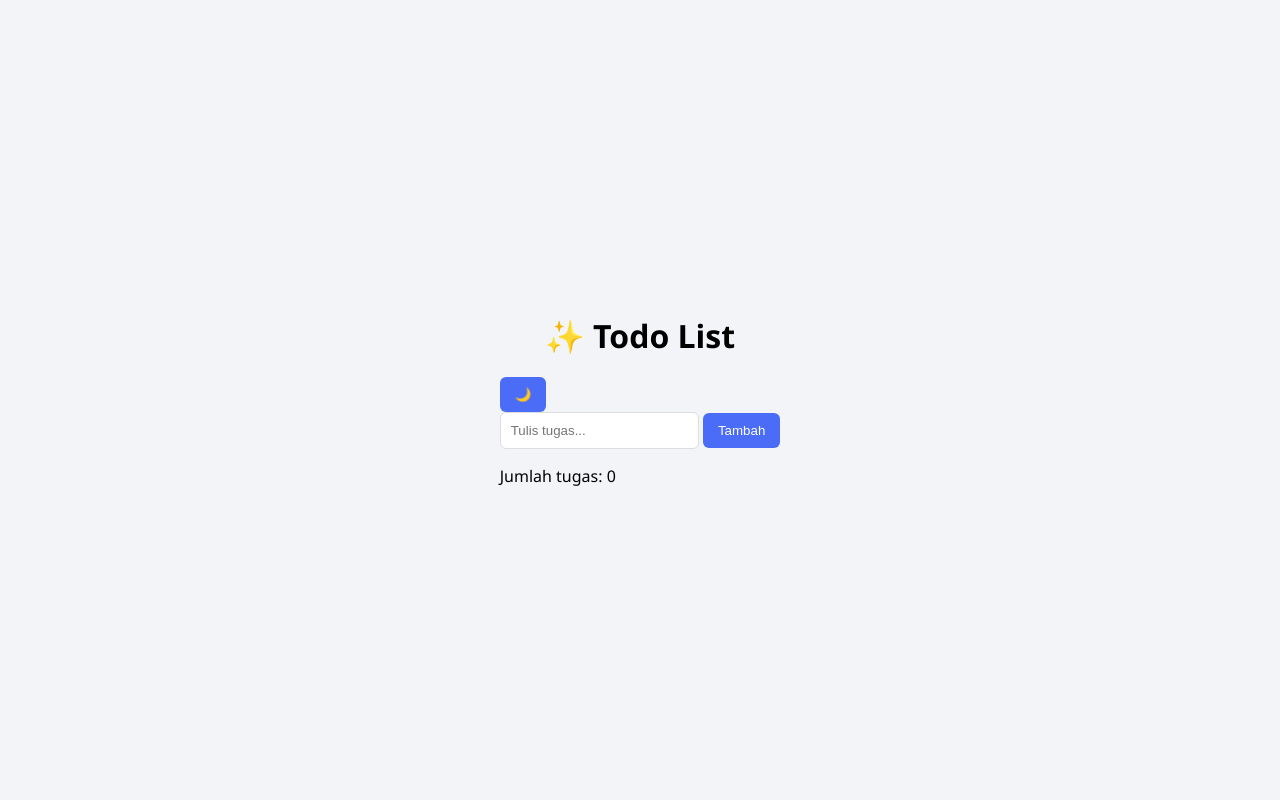
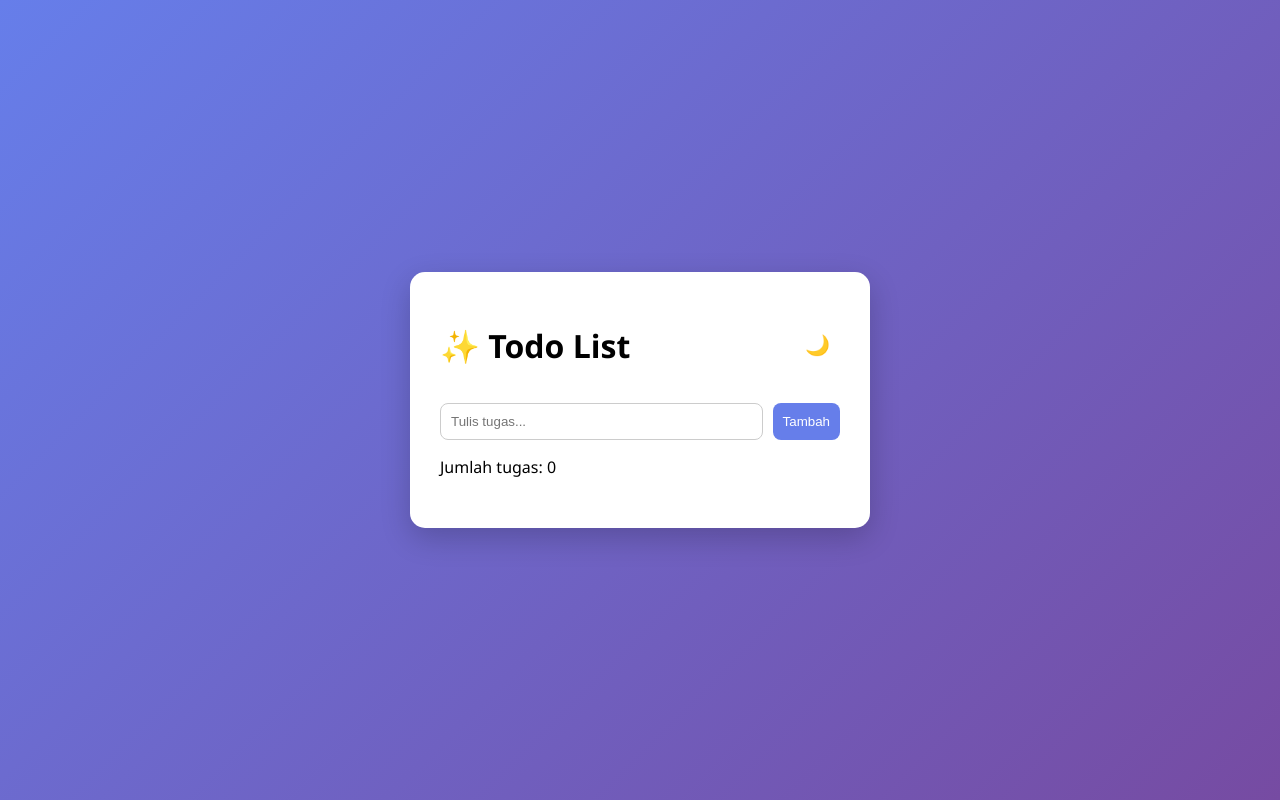
Before and after one commit to dinaasaf-collabs/dinasaf.github.io-todo-list, a plain HTML site: page index.html in a window 1280 px wide. Drawn offline with Linux system fonts and the light colour scheme.

Commit message:
Update style.css

```diff
--- a/style.css
+++ b/style.css
@@ -1,49 +1,55 @@
 body{
-font-family: 'Segoe UI', sans-serif;
-background:#f2f4f8;
+font-family:Segoe UI;
+background:linear-gradient(135deg,#667eea,#764ba2);
+height:100vh;
 display:flex;
 justify-content:center;
 align-items:center;
-height:100vh;
 margin:0;
+transition:0.3s;
 }
 
-.app{
+.container{
 background:white;
-width:350px;
-padding:25px;
-border-radius:10px;
-box-shadow:0 5px 15px rgba(0,0,0,0.1);
+padding:30px;
+width:400px;
+border-radius:15px;
+box-shadow:0 10px 30px rgba(0,0,0,0.2);
 }
 
-h1{
-text-align:center;
-margin-bottom:20px;
+.header{
+display:flex;
+justify-content:space-between;
+align-items:center;
 }
 
-.todo-input{
+#darkModeToggle{
+background:none;
+border:none;
+font-size:20px;
+cursor:pointer;
+}
+
+.input-area{
 display:flex;
 gap:10px;
+margin-top:15px;
 }
 
 input{
 flex:1;
 padding:10px;
-border:1px solid #ddd;
-border-radius:6px;
+border-radius:8px;
+border:1px solid #ccc;
 }
 
 button{
-background:#4a6cf7;
+background:#667eea;
 color:white;
 border:none;
-padding:10px 15px;
-border-radius:6px;
+padding:10px;
+border-radius:8px;
 cursor:pointer;
-}
-
-button:hover{
-background:#3a56d4;
 }
 
 ul{
@@ -53,21 +59,39 @@ margin-top:20px;
 }
 
 li{
-padding:10px;
-border-bottom:1px solid #eee;
+background:#f5f5f5;
+padding:12px;
+border-radius:8px;
+margin-bottom:10px;
 display:flex;
 justify-content:space-between;
 align-items:center;
 }
 
-li.done{
+.completed{
 text-decoration:line-through;
 color:gray;
 }
 
-.delete{
-background:none;
-border:none;
-color:red;
-cursor:pointer;
+.actions button{
+margin-left:5px;
+background:#ff4d4d;
+padding:5px 8px;
 }
+
+.edit{
+background:#ffa500 !important;
+}
+
+.dark{
+background:#1e1e1e;
+color:white;
+}
+
+.dark .container{
+background:#2c2c2c;
+}
+
+.dark li{
+background:#444;
+}
```
